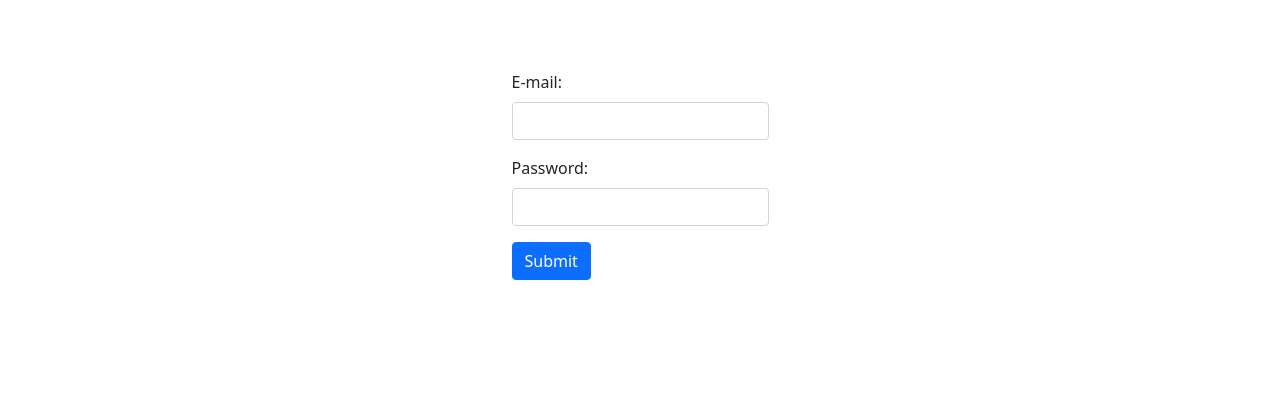
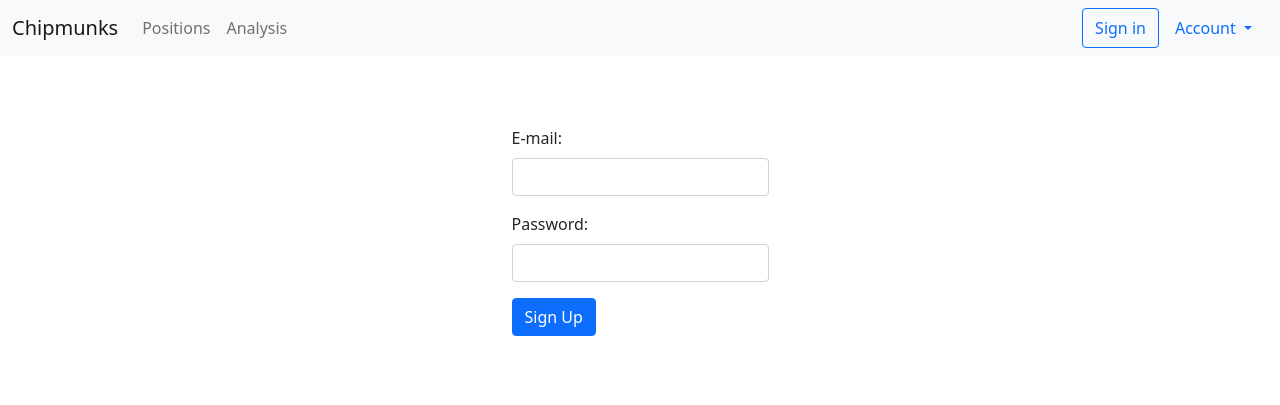
Before and after one commit to shirecoding/Chipmunk, a Django app: page /accounts/signup/ in a window 1280 px wide. Shown: the top 405 px of the page. Run offline with Django 3.2, Linux system fonts and the light colour scheme.

Commit message:
add navbar

```diff
--- a/chipmunk/templates/account/signup.html
+++ b/chipmunk/templates/account/signup.html
@@ -13,7 +13,7 @@
       {{ field.errors }}
     </div>
     {% endfor %}
-    <button type="submit" class="btn btn-primary">Submit</button>
+    <button type="submit" class="btn btn-primary">Sign Up</button>
   </form>
 </div>
 {% endblock %}
--- a/chipmunk/templates/base.html
+++ b/chipmunk/templates/base.html
@@ -9,9 +9,12 @@
     <title>Chipmunks</title>
   </head>
   <body>
-    <div class="container">
-      {% block content %}
-      {% endblock %}
+    <div>
+      {% include 'navbar.html' %}
+      <div class="container">
+        {% block content %}
+        {% endblock %}
+      </div>
     </div>
     <!-- jquery -->
     <script src="https://code.jquery.com/jquery-3.5.1.slim.min.js" integrity="sha384-DfXdz2htPH0lsSSs5nCTpuj/zy4C+OGpamoFVy38MVBnE+IbbVYUew+OrCXaRkfj" crossorigin="anonymous"></script>
--- /dev/null
+++ b/chipmunk/templates/navbar.html
@@ -0,0 +1,42 @@
+<nav class="navbar navbar-expand-lg navbar-light bg-light">
+  <div class="container-fluid">
+    <a class="navbar-brand" href="/">Chipmunks</a>
+    <button class="navbar-toggler" type="button" data-bs-toggle="collapse" data-bs-target="#navbarSupportedContent" aria-controls="navbarSupportedContent" aria-expanded="false" aria-label="Toggle navigation">
+      <span class="navbar-toggler-icon"></span>
+    </button>
+    <div class="collapse navbar-collapse" id="navbarSupportedContent">
+
+      <ul class="navbar-nav me-auto mb-2 mb-lg-0">
+        <li class="nav-item">
+          <a class="nav-link" href="#">Positions</a>
+        </li>
+        <li class="nav-item">
+          <a class="nav-link" href="#">Analysis</a>
+        </li>
+      </ul>
+
+      <div class="d-flex">
+
+        {% if user.is_authenticated %}
+        <button type="button" class="btn btn-outline-primary">Logout</button>
+        <button type="button" class="btn btn-outline-primary">Logout</button>
+        {% else %}
+        <button type="button" class="btn btn-outline-primary">Sign in</button>
+        {% endif %}
+
+        <div class="nav-item dropdown">
+          <a class="nav-link dropdown-toggle" href="#" id="navbarDropdown" role="button" data-bs-toggle="dropdown" aria-expanded="false">
+            {{ user.username|default:"Account" }}
+          </a>
+          <ul class="dropdown-menu dropdown-menu-end" aria-labelledby="navbarDropdown">
+            <li><a class="dropdown-item" href="#">Action</a></li>
+            <li><a class="dropdown-item" href="#">Another action</a></li>
+            <li><hr class="dropdown-divider"></li>
+            <li><a class="dropdown-item" href="#">Something else here</a></li>
+          </ul>
+        </div>
+
+      </div>
+    </div>
+  </div>
+</nav>
```
